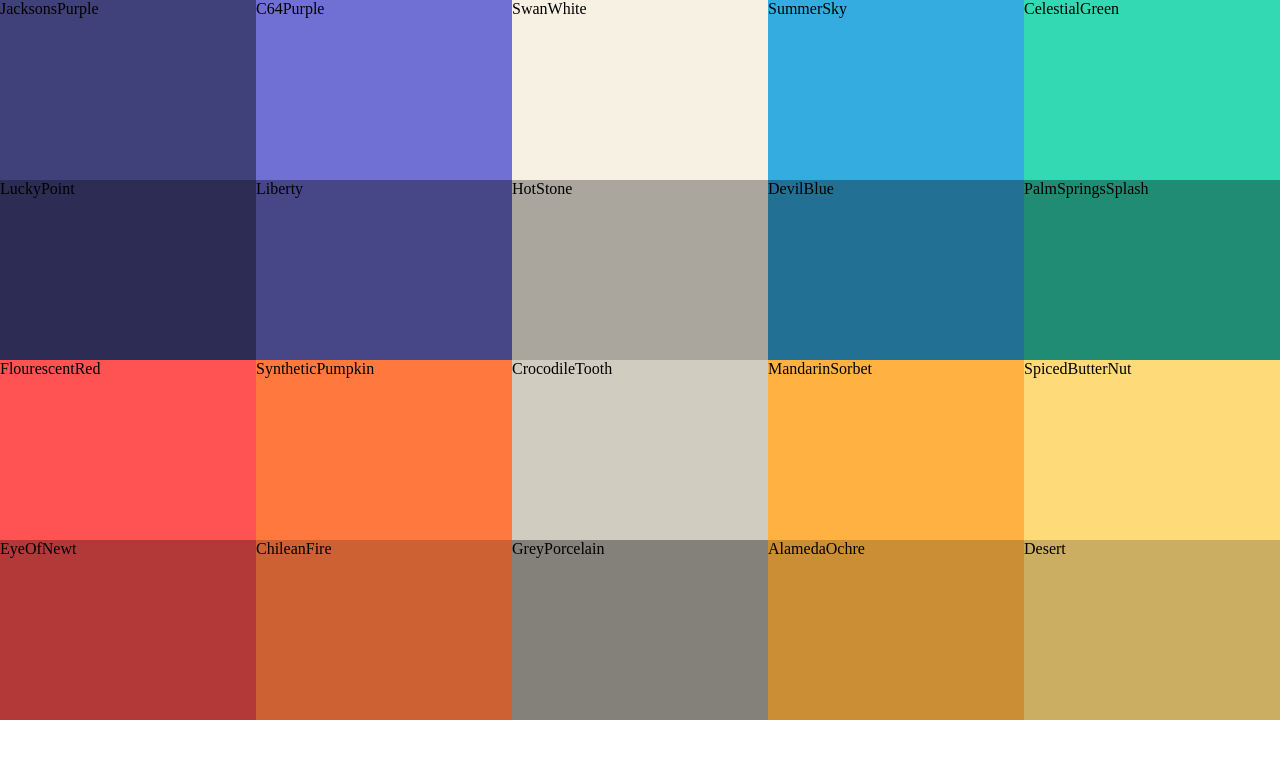
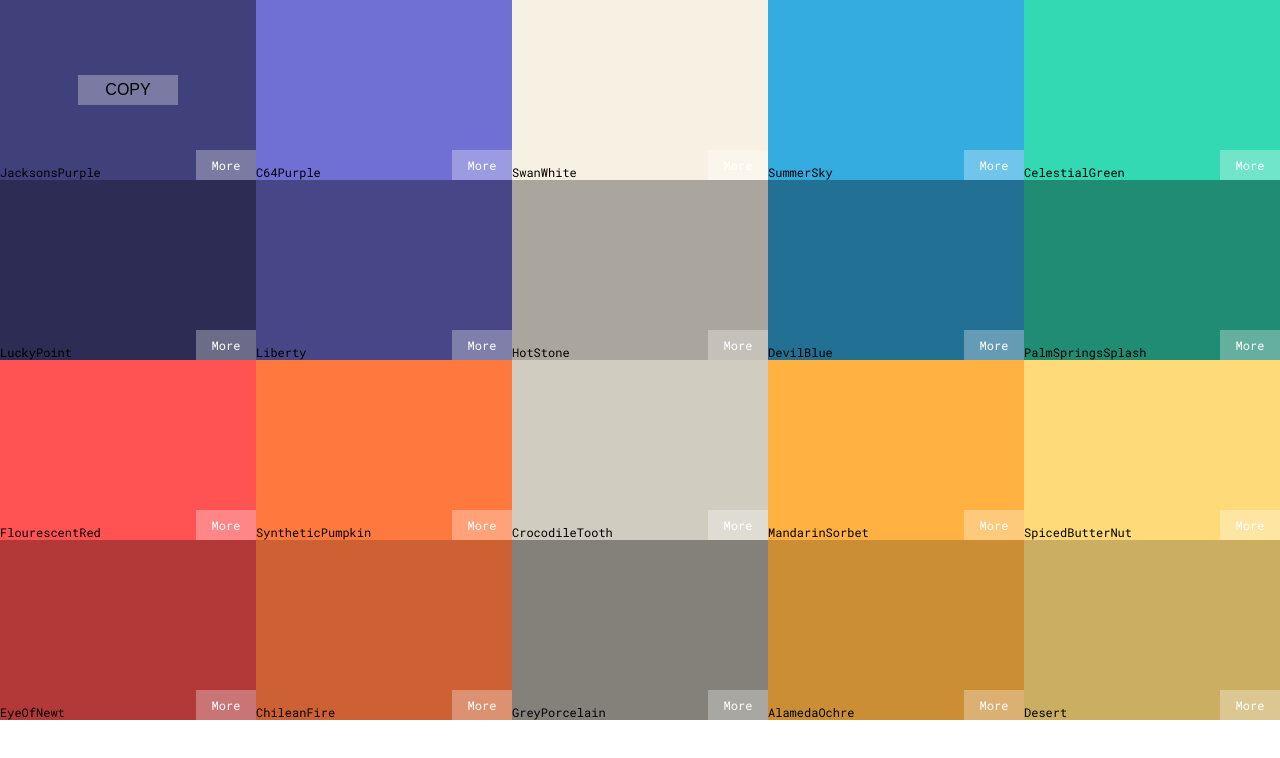
Before and after one commit to swpril/The-Color-Store, a React (Create React App) app: page / in a window 1280 px wide. Shown: the top 758 px of the page. Built offline with nearby package versions, Linux system fonts and the light colour scheme.

Commit message:
styled colorBox

```diff
--- a/public/index.html
+++ b/public/index.html
@@ -4,6 +4,7 @@
 		<style>
 			body {
 				margin: 0;
+				font-family: 'Roboto Mono';
 			}
 		</style>
 		<meta charset="utf-8" />
@@ -15,6 +16,10 @@
 			content="Web site created using create-react-app"
 		/>
 		<link rel="apple-touch-icon" href="%PUBLIC_URL%/logo192.png" />
+		<link
+			href="https://fonts.googleapis.com/css2?family=Roboto+Mono&display=swap"
+			rel="stylesheet"
+		/>
 		<!--
       manifest.json provides metadata used when your web app is installed on a
       user's mobile device or desktop. See https://developers.google.com/web/fundamentals/web-app-manifest/
--- a/src/Components/ColorBox.js
+++ b/src/Components/ColorBox.js
@@ -1,10 +1,16 @@
 import React from 'react';
 import '../Styles/ColorBox.css';
 
-const ColorBox = (props) => {
+const ColorBox = ({ background, name }) => {
     return (
-        <div className='colorBox' style={{ backgroundColor: props.background }}>
-            <span>{props.name}</span>
+        <div className='colorBox' style={{ background }}>
+            <div className='copy-container'>
+                <div className='box-content'>
+                    <span>{name}</span>
+                </div>
+                <button className='copy-button'>Copy </button>
+            </div>
+            <span className='more'>More</span>
         </div>
     )
 };
--- a/src/Styles/ColorBox.css
+++ b/src/Styles/ColorBox.css
@@ -4,4 +4,51 @@
 	margin: 0 auto;
 	display: inline-block;
 	position: relative;
+	margin-bottom: -4px;
 }
+
+.copy-button {
+	width: 100px;
+	height: 30px;
+	position: absolute;
+	display: inline-block;
+	top: 50%;
+	left: 50%;
+	margin-left: -50px;
+	margin-top: -15px;
+	text-align: center;
+	outline: none;
+	font-size: 1rem;
+	background-color: rgba(255, 255, 255, 0.3);
+	line-height: 20px;
+	text-transform: uppercase;
+	border: none;
+	opacity: 0;
+}
+
+.colorBox:hover .copy-button {
+	opacity: 1;
+}
+
+.box-content {
+	position: absolute;
+	padding: 10;
+	width: 100%;
+	left: 0;
+	bottom: 0;
+	font-size: 12px;
+}
+
+.more {
+	background: rgba(255, 255, 255, 0.3);
+	position: absolute;
+	border: 'none';
+	right: 0;
+	bottom: 0;
+	font-size: 12px;
+	color: white;
+	width: 60px;
+	height: 30px;
+	text-align: center;
+	line-height: 30px;
+}
```
